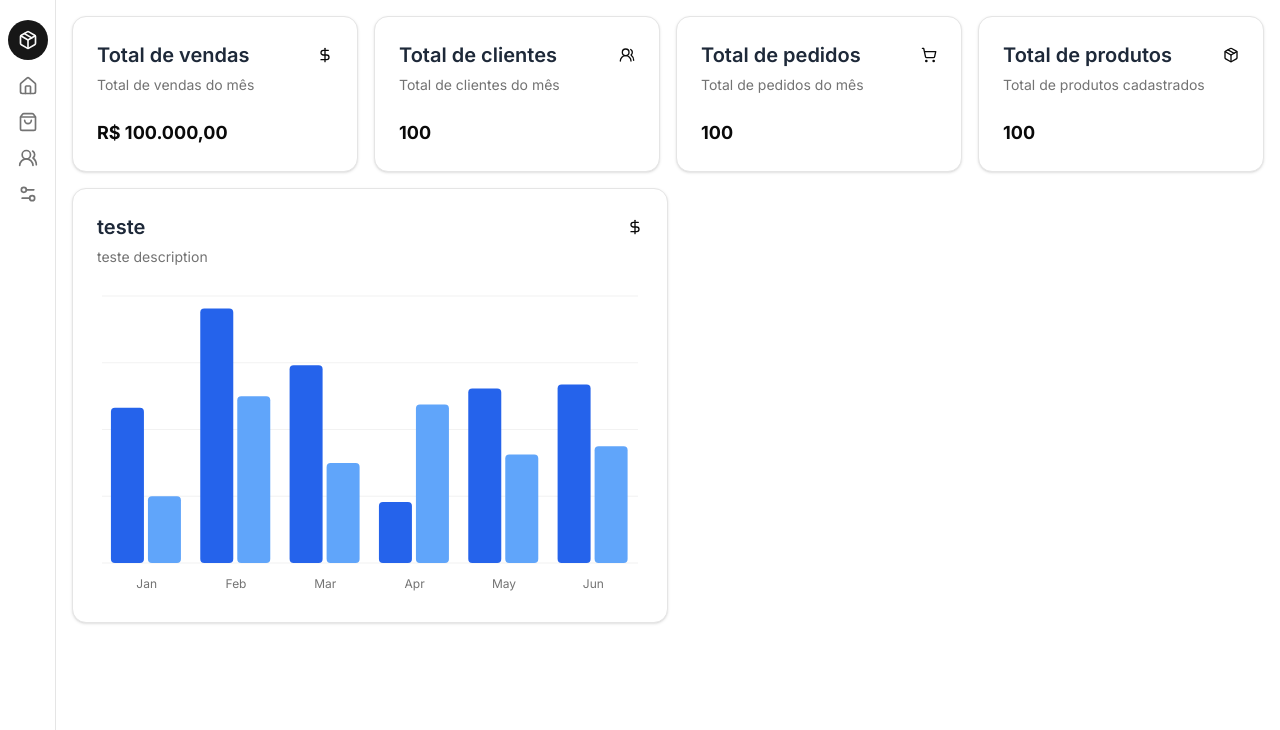
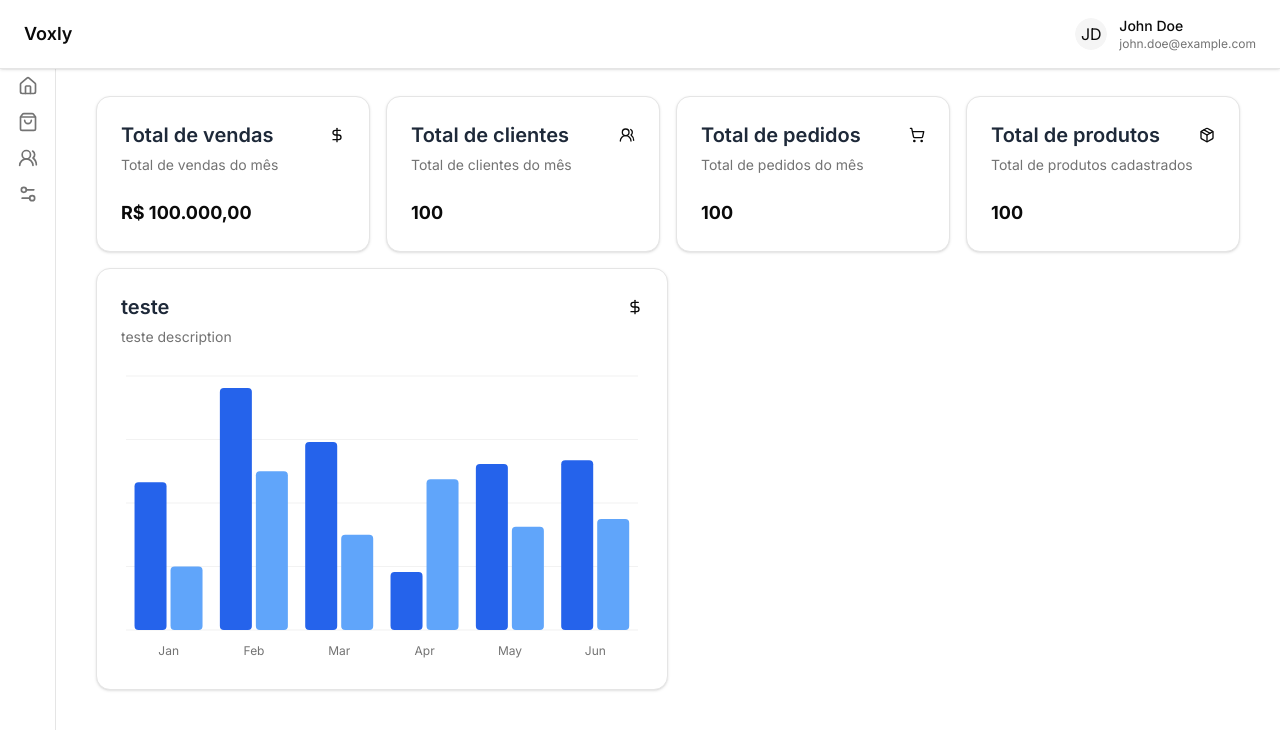
Before and after one commit to RafaelRRhocha/voxly-frontend, a Next.js app: page / in a window 1280 px wide. Shown: the top 730 px of the page. Built offline with nearby package versions, Linux system fonts and the light colour scheme.

Commit message:
feat: add error handling components and update project version to 1.0.5

```diff
--- a/package.json
+++ b/package.json
@@ -1,6 +1,6 @@
 {
   "name": "voxly-frontend",
-  "version": "1.0.4",
+  "version": "1.0.5",
   "private": true,
   "scripts": {
     "dev": "next dev --turbopack -p 3001",
--- /dev/null
+++ b/src/app/error.tsx
@@ -0,0 +1,60 @@
+"use client";
+
+import { useRouter } from "next/navigation";
+import { AlertTriangle, Home, RotateCcw } from "lucide-react";
+
+import { Button } from "@/components/ui/button";
+import {
+  Card,
+  CardContent,
+  CardDescription,
+  CardFooter,
+  CardHeader,
+  CardTitle,
+} from "@/components/ui/card";
+
+interface ErrorProps {
+  error: Error & { digest?: string };
+  reset: () => void;
+}
+
+const Error = ({ error, reset }: ErrorProps) => {
+  const router = useRouter();
+
+  return (
+    <div className="flex min-h-screen items-center justify-center p-4">
+      <Card className="w-full max-w-md">
+        <CardHeader>
+          <div className="flex items-center gap-2">
+            <AlertTriangle className="size-5 text-destructive" />
+            <CardTitle className="text-xl">Ocorreu um erro</CardTitle>
+          </div>
+          <CardDescription>
+            Algo deu errado ao carregar esta página.
+          </CardDescription>
+        </CardHeader>
+        <CardContent>
+          <div className="rounded-md bg-destructive/10 p-4 text-sm text-destructive">
+            {error.message || "Erro desconhecido"}
+          </div>
+        </CardContent>
+        <CardFooter className="flex gap-2">
+          <Button
+            variant="outline"
+            onClick={() => router.push("/")}
+            className="flex-1"
+          >
+            <Home className="mr-2 size-4" />
+            Página Inicial
+          </Button>
+          <Button onClick={() => reset()} className="flex-1">
+            <RotateCcw className="mr-2 size-4" />
+            Tentar Novamente
+          </Button>
+        </CardFooter>
+      </Card>
+    </div>
+  );
+};
+
+export default Error;
--- /dev/null
+++ b/src/app/global-error.tsx
@@ -0,0 +1,59 @@
+"use client";
+
+import { AlertTriangle, Home, RotateCcw } from "lucide-react";
+
+import { Button } from "@/components/ui/button";
+import {
+  Card,
+  CardContent,
+  CardDescription,
+  CardFooter,
+  CardHeader,
+  CardTitle,
+} from "@/components/ui/card";
+
+interface GlobalErrorProps {
+  error: Error & { digest?: string };
+  reset: () => void;
+}
+
+export default function GlobalError({ error, reset }: GlobalErrorProps) {
+  return (
+    <html lang="pt-BR">
+      <body className="bg-background">
+        <div className="flex min-h-screen items-center justify-center p-4">
+          <Card className="w-full max-w-md">
+            <CardHeader>
+              <div className="flex items-center gap-2">
+                <AlertTriangle className="size-5 text-destructive" />
+                <CardTitle className="text-xl">Erro crítico</CardTitle>
+              </div>
+              <CardDescription>
+                Ocorreu um erro grave na aplicação.
+              </CardDescription>
+            </CardHeader>
+            <CardContent>
+              <div className="rounded-md bg-destructive/10 p-4 text-sm text-destructive">
+                {error.message || "Erro desconhecido"}
+              </div>
+            </CardContent>
+            <CardFooter className="flex gap-2">
+              <Button
+                variant="outline"
+                onClick={() => (window.location.href = "/")}
+                className="flex-1"
+              >
+                <Home className="mr-2 size-4" />
+                Página Inicial
+              </Button>
+              <Button onClick={() => reset()} className="flex-1">
+                <RotateCcw className="mr-2 size-4" />
+                Tentar Novamente
+              </Button>
+            </CardFooter>
+          </Card>
+        </div>
+      </body>
+    </html>
+  );
+}
--- /dev/null
+++ b/src/app/header.tsx
@@ -0,0 +1,74 @@
+"use client";
+
+import { useRouter } from "next/navigation";
+import { LogOut } from "lucide-react";
+
+import { Avatar, AvatarFallback } from "@/components/ui/avatar";
+import {
+  DropdownMenu,
+  DropdownMenuContent,
+  DropdownMenuItem,
+  DropdownMenuLabel,
+  DropdownMenuSeparator,
+  DropdownMenuTrigger,
+} from "@/components/ui/dropdown-menu";
+
+interface HeaderProps {
+  entityName: string;
+  userName: string;
+  userEmail: string;
+  onLogout?: () => void;
+}
+
+export default function Header({
+  entityName,
+  userName,
+  userEmail,
+  onLogout,
+}: HeaderProps) {
+  const router = useRouter();
+  const initials = userName
+    .split(" ")
+    .map((n) => n[0])
+    .join("")
+    .toUpperCase();
+
+  const handleLogout = () => {
+    if (onLogout) {
+      onLogout();
+    } else {
+      // fallback: clear token and redirect
+      localStorage.removeItem("access_token");
+      router.push("/login");
+    }
+  };
+
+  return (
+    <header className="fixed top-0 left-0 right-0 z-50 border-b bg-white px-6 py-4 flex items-center justify-between shadow-sm">
+      <div className="text-lg font-semibold">{entityName}</div>
+
+      <DropdownMenu>
+        <DropdownMenuTrigger asChild>
+          <div className="flex items-center gap-3 cursor-pointer">
+            <Avatar className="h-8 w-8">
+              <AvatarFallback>{initials}</AvatarFallback>
+            </Avatar>
+            <div className="text-sm text-left">
+              <div className="font-medium">{userName}</div>
+              <div className="text-muted-foreground text-xs">{userEmail}</div>
+            </div>
+          </div>
+        </DropdownMenuTrigger>
+
+        <DropdownMenuContent align="end">
+          <DropdownMenuLabel>Minha Conta</DropdownMenuLabel>
+          <DropdownMenuSeparator />
+          <DropdownMenuItem onClick={handleLogout} className="cursor-pointer">
+            <LogOut className="mr-2 h-4 w-4" />
+            Sair
+          </DropdownMenuItem>
+        </DropdownMenuContent>
+      </DropdownMenu>
+    </header>
+  );
+}
--- a/src/app/layout.tsx
+++ b/src/app/layout.tsx
@@ -3,6 +3,8 @@ import { Inter } from "next/font/google";
 
 import Sidebar from "@/components/sidebar";
 import { cn } from "@/lib/utils";
+
+import Header from "./header";
 
 import "./globals.css";
 
@@ -31,7 +33,13 @@ export default function RootLayout({
         )}
       >
         <Sidebar />
-        {children}
+        <Header
+          entityName="Voxly"
+          userName="John Doe"
+          userEmail="john.doe@example.com"
+        />
+
+        <main className="flex-1 pt-20 p-6 overflow-y-auto">{children}</main>
       </body>
     </html>
   );
--- /dev/null
+++ b/src/app/not-found.tsx
@@ -0,0 +1,43 @@
+import Link from "next/link";
+import { FileQuestion, Home } from "lucide-react";
+
+import { Button } from "@/components/ui/button";
+import {
+  Card,
+  CardContent,
+  CardDescription,
+  CardFooter,
+  CardHeader,
+  CardTitle,
+} from "@/components/ui/card";
+
+export default function NotFound() {
+  return (
+    <div className="flex min-h-screen items-center justify-center p-4">
+      <Card className="w-full max-w-md">
+        <CardHeader>
+          <div className="flex items-center gap-2">
+            <FileQuestion className="size-5 text-muted-foreground" />
+            <CardTitle className="text-xl">Página não encontrada</CardTitle>
+          </div>
+          <CardDescription>
+            A página que você está procurando não existe ou foi removida.
+          </CardDescription>
+        </CardHeader>
+        <CardContent>
+          <div className="flex justify-center py-6">
+            <div className="text-8xl font-bold text-muted">404</div>
+          </div>
+        </CardContent>
+        <CardFooter>
+          <Button asChild className="w-full">
+            <Link href="/">
+              <Home className="mr-2 size-4" />
+              Voltar para a página inicial
+            </Link>
+          </Button>
+        </CardFooter>
+      </Card>
+    </div>
+  );
+}
--- a/src/app/page.tsx
+++ b/src/app/page.tsx
@@ -38,7 +38,7 @@ export default function Home() {
   ];
 
   return (
-    <main className="sm:ml-14 p-4">
+    <section className="sm:ml-14 p-4">
       <div className="grid grid-cols-2 lg:grid-cols-4 gap-4">
         {cards.map((card) => (
           <Card key={card.title + card.description}>
@@ -65,6 +65,6 @@ export default function Home() {
       <div className="mt-4 flex flex-col md:flex-row gap-4">
         <ChartOverview />
       </div>
-    </main>
+    </section>
   );
 }
--- a/src/components/sidebar/index.tsx
+++ b/src/components/sidebar/index.tsx
@@ -84,8 +84,8 @@ export default function Sidebar() {
       </aside>
 
       {/* mobile */}
-      <div className="sm:hidden flex flex-col sm:gap-4 sm:py-4 sm:pl-14">
-        <header className="sticky top-0 z-30 flex h-14 items-center px-4 border-b bg-background gap-4 sm:static sm:h-auto sm:border-0 sm:bg-transparent">
+      <div className="sm:hidden flex flex-col sm:gap-4 sm:py-4 sm:pl-14 pt-20">
+        <div className="sticky top-0 z-30 flex h-14 items-center px-4 border-b bg-background gap-4 sm:static sm:h-auto sm:border-0 sm:bg-transparent">
           <Sheet>
             <SheetTrigger asChild>
               <Button size="icon" variant="outline" className="sm:hidden">
@@ -94,18 +94,18 @@ export default function Sidebar() {
               </Button>
             </SheetTrigger>
 
-            <SheetContent side="left" className="sm:max-w-x">
+            <SheetContent side="left" className="sm:max-w-x" overlay={false}>
               <SheetTitle className="sr-only">Menu de navegação</SheetTitle>
 
               <nav className="grid gap-6 text-lg font-medium p-2.5">
-                <Link
+                {/* <Link
                   href="/"
                   className="flex size-10 bg-primary rounded-full text-lg items-center justify-center text-primary-foreground md:text-base gap-2"
                   prefetch={false}
                 >
                   <Package className="size-5 transition-all" />
                   <span className="sr-only">Logo do Projeto</span>
-                </Link>
+                </Link> */}
 
                 {navigationLinks.map((navigationLink) => (
                   <Link
@@ -121,7 +121,7 @@ export default function Sidebar() {
               </nav>
             </SheetContent>
           </Sheet>
-        </header>
+        </div>
       </div>
     </div>
   );
--- a/src/components/ui/sheet.tsx
+++ b/src/components/ui/sheet.tsx
@@ -48,13 +48,15 @@ function SheetContent({
   className,
   children,
   side = "right",
+  overlay = true,
   ...props
 }: React.ComponentProps<typeof SheetPrimitive.Content> & {
   side?: "top" | "right" | "bottom" | "left";
+  overlay?: boolean;
 }) {
   return (
     <SheetPortal>
-      <SheetOverlay />
+      {overlay && <SheetOverlay />}
       <SheetPrimitive.Content
         data-slot="sheet-content"
         className={cn(
```
